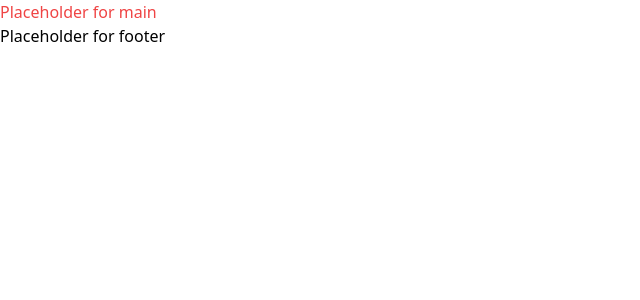
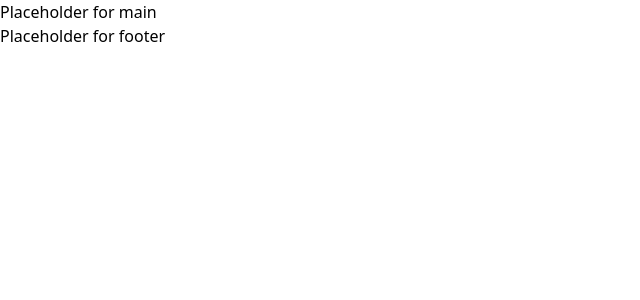
Before and after one commit to mehdiakacem/photography-portfolio, a Next.js app: page / in a window 1280 px wide. Shown: the top 300 px of the page, without its empty margins (0-640 px from the left). Built offline with nearby package versions, Linux system fonts and the light colour scheme.

Commit message:
test commit

```diff
--- a/pages/index.tsx
+++ b/pages/index.tsx
@@ -6,7 +6,7 @@ const inter = Inter({ subsets: ["latin"] });
 export default function Home() {
   return (
 	<div>
-		<main className="text-red-500">
+		<main className="">
 		<p>Placeholder for main</p>
 		</main>
 		<footer>
```
